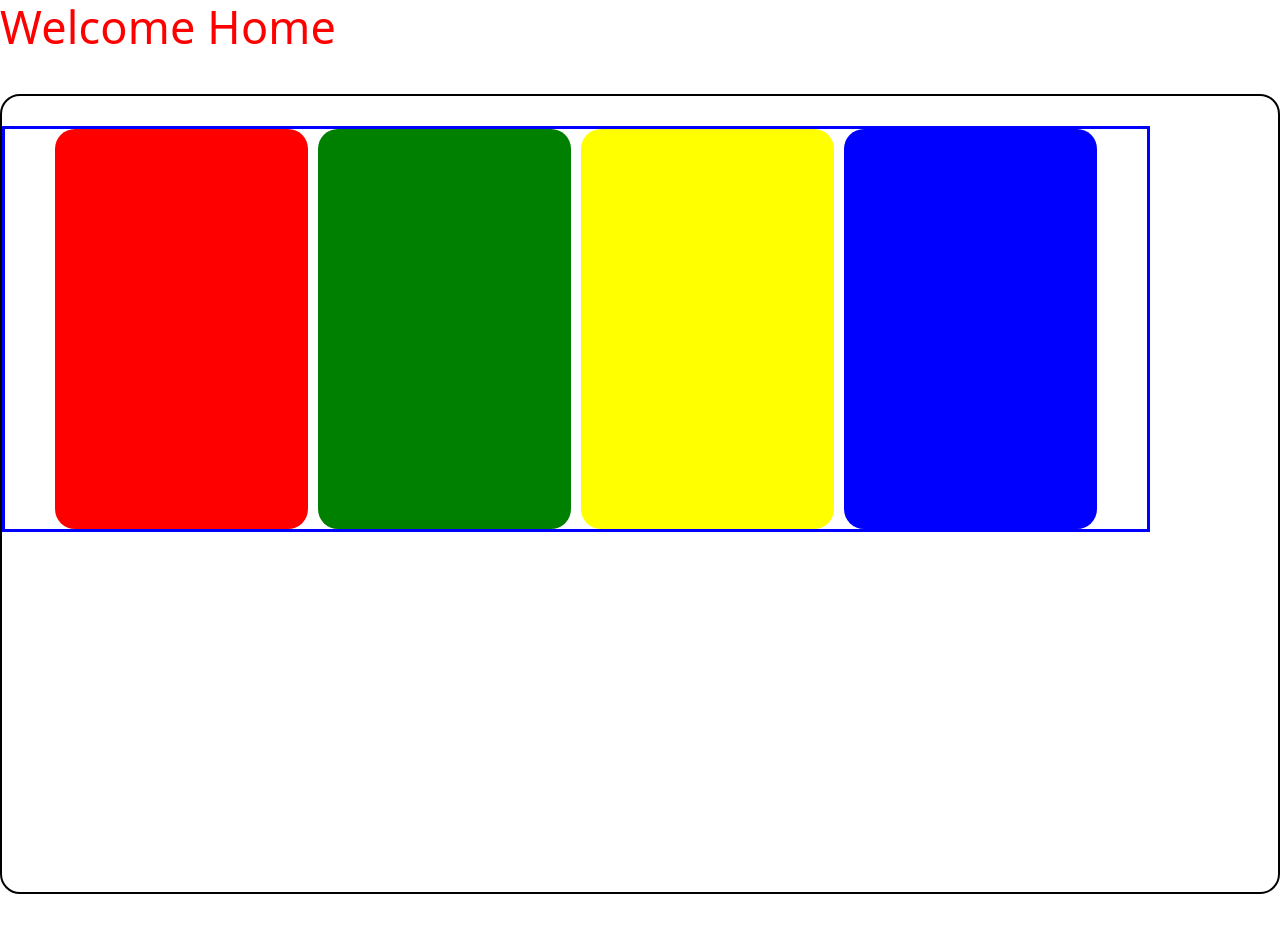
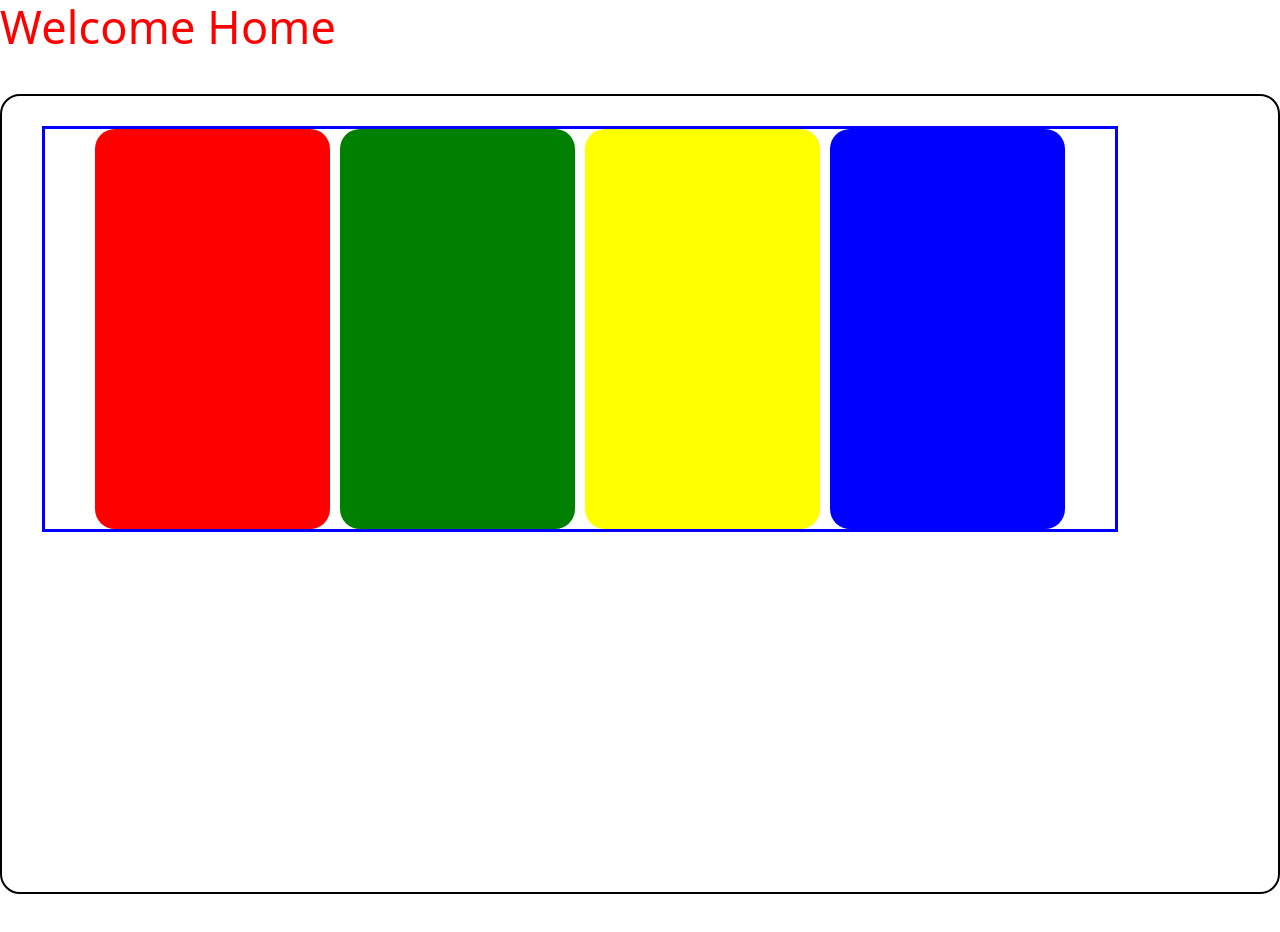
Before and after one commit to andyugbawa/mern-react, a React (Vite) app in the folder newmernapp/client/: page /home in a window 1280 px wide. Built offline with nearby package versions, Linux system fonts and the light colour scheme.

Commit message:
padding added to the parent box

```diff
--- a/newmernapp/client/src/style.css
+++ b/newmernapp/client/src/style.css
@@ -8,7 +8,7 @@ h1{
 .parent{
     border:2px solid black;
     /* width:97%; */
-    padding:30px 0;
+    padding:30px 40px;
     min-height:100vh;
     border-radius:20px;
     margin:40px 0;
```
